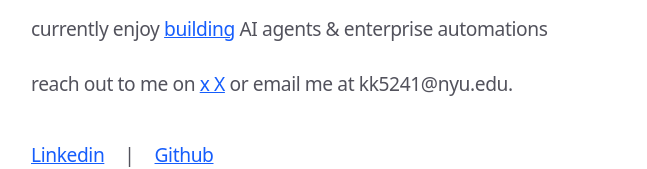
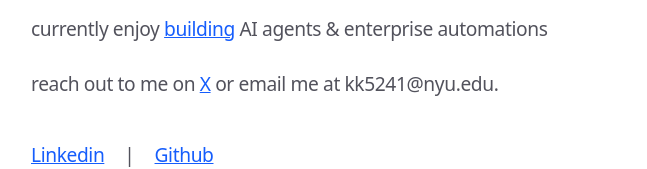
Before and after one commit to KanishkKundu05/resumesite, a Next.js app: page / in a window 1280 px wide. Shown: the part 385-554 px from the top of the page, without its empty margins (305-952 px from the left). Built offline with nearby package versions, Linux system fonts and the light colour scheme.

Commit message:
quick fix

```diff
--- a/app/page.tsx
+++ b/app/page.tsx
@@ -32,7 +32,7 @@ export default function Personal() {
               target="_blank"
               rel="noopener noreferrer"
               className="text-blue-600 underline"
-            >x
+            >
               X
             </a>{' '}
             or email me at kk5241@nyu.edu.
```
